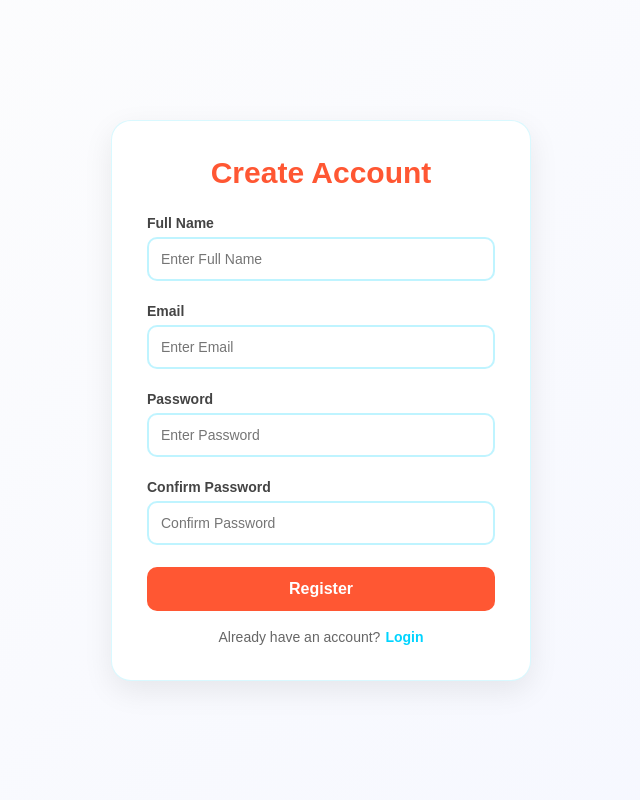
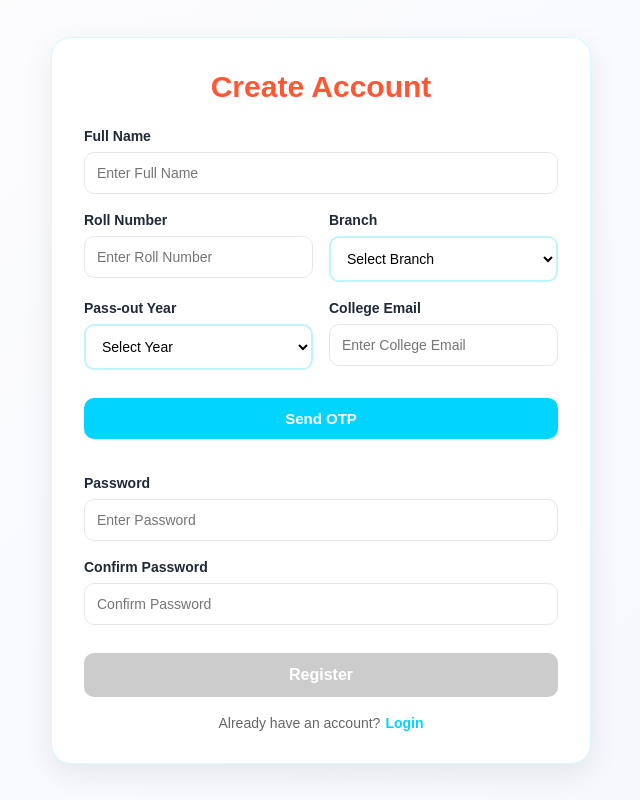
Before and after one commit to KRISHNAVAMSIMAMIDI/campus-connect, a React (Vite) app in the folder campus-connect/: page /register in a window 1280 px wide. Shown: the whole page, without its empty margins (319-959 px from the left). Built offline with nearby package versions, Linux system fonts and the light colour scheme.

Commit message:
Pending changes exported from your codespace

```diff
--- a/campus-connect/src/pages/Register.css
+++ b/campus-connect/src/pages/Register.css
@@ -4,46 +4,53 @@
   box-sizing: border-box;
 }
 
-/* PAGE */
 .register-page {
   min-height: 100vh;
   background: linear-gradient(135deg, #fdfdfd, #f5f7ff);
   display: flex;
   justify-content: center;
   align-items: center;
-  padding: 20px;
+  padding: 30px 20px;
 }
 
-/* CARD */
 .register-card {
-  width: 420px;
-  background: white;
-  padding: 35px;
+  width: 100%;
+  max-width: 540px;
+  background: #ffffff;
+  padding: 32px;
   border-radius: 20px;
-  box-shadow: 0 10px 30px rgba(0,0,0,0.08);
+  box-shadow: 0 10px 30px rgba(0, 0, 0, 0.08);
   border: 1px solid rgba(0, 212, 255, 0.15);
 }
 
-/* TITLE */
 .register-title {
   text-align: center;
-  margin-bottom: 25px;
+  margin-bottom: 24px;
   font-size: 30px;
   color: #ff5733;
-  font-weight: bold;
+  font-weight: 700;
 }
 
-/* LABEL */
+.form-group {
+  margin-bottom: 16px;
+}
+
+.form-row {
+  display: grid;
+  grid-template-columns: 1fr 1fr;
+  gap: 16px;
+}
+
 .register-card label {
   display: block;
-  margin: 10px 0 6px;
+  margin-bottom: 6px;
   font-size: 14px;
   font-weight: 600;
   color: #444;
 }
 
-/* INPUT */
-.register-card input {
+.register-card input,
+.register-card select {
   width: 100%;
   padding: 12px;
   border: 2px solid rgba(0, 212, 255, 0.25);
@@ -51,15 +58,49 @@
   font-size: 14px;
   outline: none;
   transition: 0.3s;
-  margin-bottom: 12px;
+  background: white;
 }
 
-.register-card input:focus {
+.register-card input:focus,
+.register-card select:focus {
   border-color: #00d4ff;
 }
 
-/* BUTTON */
-.register-card button {
+.register-card input:disabled {
+  background: #f2f2f2;
+  cursor: not-allowed;
+}
+
+.otp-section {
+  margin-bottom: 20px;
+}
+
+.otp-btn {
+  width: 100%;
+  padding: 12px;
+  background: #00d4ff;
+  color: white;
+  border: none;
+  border-radius: 10px;
+  font-size: 15px;
+  font-weight: 600;
+  cursor: pointer;
+  transition: 0.3s;
+  margin-bottom: 16px;
+}
+
+.otp-btn:hover:not(:disabled) {
+  background: #00b8e6;
+}
+
+.otp-success {
+  color: #22c55e;
+  font-size: 14px;
+  font-weight: 600;
+  text-align: center;
+}
+
+.register-btn {
   width: 100%;
   padding: 13px;
   background: #ff5733;
@@ -70,14 +111,18 @@
   font-weight: 600;
   cursor: pointer;
   transition: 0.3s;
-  margin-top: 10px;
 }
 
-.register-card button:hover {
+.register-btn:hover:not(:disabled) {
   background: #e64a26;
 }
 
-/* LOGIN TEXT */
+.register-btn:disabled,
+.otp-btn:disabled {
+  background: #cccccc;
+  cursor: not-allowed;
+}
+
 .login-text {
   margin-top: 18px;
   text-align: center;
@@ -91,3 +136,22 @@
   cursor: pointer;
   margin-left: 5px;
 }
+
+.login-text span:hover {
+  text-decoration: underline;
+}
+
+@media (max-width: 600px) {
+  .register-card {
+    padding: 24px;
+  }
+
+  .form-row {
+    grid-template-columns: 1fr;
+    gap: 0;
+  }
+
+  .register-title {
+    font-size: 26px;
+  }
+}
--- a/campus-connect/src/pages/Register.jsx
+++ b/campus-connect/src/pages/Register.jsx
@@ -1,27 +1,96 @@
 import { useState } from "react";
 import "./Register.css";
 import { useNavigate } from "react-router-dom";
-import { registerUser } from "../services/api";// adjust path if needed
+import {
+  registerUser,
+  sendOtp,
+  verifyOtp
+} from "../services/api";
 
 function Register() {
   const navigate = useNavigate();
 
   const [form, setForm] = useState({
     name: "",
+    rollNumber: "",
+    branch: "",
+    passoutYear: "",
     email: "",
     password: "",
     confirmPassword: ""
   });
 
+  const [otp, setOtp] = useState("");
+  const [otpSent, setOtpSent] = useState(false);
+  const [otpVerified, setOtpVerified] = useState(false);
+
   const handleChange = (e) => {
-    setForm({
-      ...form,
-      [e.target.name]: e.target.value
-    });
+    const { name, value } = e.target;
+
+    setForm((prev) => ({
+      ...prev,
+      [name]: value
+    }));
+
+    if (name === "email") {
+      setOtp("");
+      setOtpSent(false);
+      setOtpVerified(false);
+    }
+  };
+
+  const handleSendOtp = async () => {
+    if (!form.email.endsWith("@gvpce.ac.in")) {
+      alert("Please use your college email.");
+      return;
+    }
+
+    try {
+      await sendOtp(form.email);
+
+      setOtpSent(true);
+      setOtpVerified(false);
+
+      alert("OTP sent successfully!");
+
+    } catch (error) {
+      console.error(error);
+      alert(
+        error.response?.data?.message ||
+        "Failed to send OTP"
+      );
+    }
+  };
+
+  const handleVerifyOtp = async () => {
+    if (!otp.trim()) {
+      alert("Please enter OTP.");
+      return;
+    }
+
+    try {
+      await verifyOtp(form.email, otp);
+
+      setOtpVerified(true);
+
+      alert("OTP verified successfully!");
+
+    } catch (error) {
+      console.error(error);
+      alert(
+        error.response?.data?.message ||
+        "Invalid or expired OTP"
+      );
+    }
   };
 
   const handleSubmit = async (e) => {
     e.preventDefault();
+
+    if (!otpVerified) {
+      alert("Please verify your OTP first.");
+      return;
+    }
 
     if (form.password !== form.confirmPassword) {
       alert("Passwords do not match!");
@@ -29,28 +98,26 @@ function Register() {
     }
 
     try {
-      const response = await registerUser({
+      await registerUser({
         name: form.name,
+        rollNumber: form.rollNumber,
+        branch: form.branch,
+        passoutYear: Number(form.passoutYear),
         email: form.email,
         password: form.password
       });
 
-      console.log(response.data);
-
       alert("Registration Successful!");
 
-      // Go to Login Page
       navigate("/");
 
     } catch (error) {
-
       console.error(error);
 
-      if (error.response) {
-        alert(error.response.data.message || "Registration Failed");
-      } else {
-        alert("Server Error");
-      }
+      alert(
+        error.response?.data?.message ||
+        "Registration Failed"
+      );
     }
   };
 
@@ -63,7 +130,9 @@ function Register() {
           Create Account
         </h2>
 
+        <div className="form-group">
           <label>Full Name</label>
+
           <input
             type="text"
             name="name"
@@ -72,18 +141,133 @@ function Register() {
             onChange={handleChange}
             required
           />
+        </div>
 
-        <label>Email</label>
+        <div className="form-row">
+
+          <div className="form-group">
+            <label>Roll Number</label>
+
+            <input
+              type="text"
+              name="rollNumber"
+              placeholder="Enter Roll Number"
+              value={form.rollNumber}
+              onChange={handleChange}
+              required
+            />
+          </div>
+
+          <div className="form-group">
+            <label>Branch</label>
+
+            <select
+              name="branch"
+              value={form.branch}
+              onChange={handleChange}
+              required
+            >
+              <option value="">Select Branch</option>
+              <option value="CSE">CSE</option>
+              <option value="CSE-AIML">CSE-AIML</option>
+              <option value="CSBS">CSBS</option>
+              <option value="IT">IT</option>
+              <option value="ECE">ECE</option>
+              <option value="EEE">EEE</option>
+              <option value="MECH">MECH</option>
+              <option value="CIVIL">CIVIL</option>
+            </select>
+          </div>
+
+        </div>
+
+        <div className="form-row">
+
+          <div className="form-group">
+            <label>Pass-out Year</label>
+
+            <select
+              name="passoutYear"
+              value={form.passoutYear}
+              onChange={handleChange}
+              required
+            >
+              <option value="">Select Year</option>
+              <option value="2026">2026</option>
+              <option value="2027">2027</option>
+              <option value="2028">2028</option>
+              <option value="2029">2029</option>
+              <option value="2030">2030</option>
+            </select>
+          </div>
+
+          <div className="form-group">
+            <label>College Email</label>
+
             <input
               type="email"
               name="email"
-          placeholder="Enter Email"
+              placeholder="Enter College Email"
               value={form.email}
               onChange={handleChange}
+              disabled={otpVerified}
               required
             />
+          </div>
 
+        </div>
+
+        <div className="otp-section">
+
+          <button
+            type="button"
+            className="otp-btn"
+            onClick={handleSendOtp}
+            disabled={otpVerified}
+          >
+            {otpSent ? "Resend OTP" : "Send OTP"}
+          </button>
+
+          {otpSent && !otpVerified && (
+            <div className="form-row">
+
+              <div className="form-group">
+                <label>Enter OTP</label>
+
+                <input
+                  type="text"
+                  placeholder="Enter 6-digit OTP"
+                  value={otp}
+                  onChange={(e) => setOtp(e.target.value)}
+                />
+              </div>
+
+              <div className="form-group">
+                <label>&nbsp;</label>
+
+                <button
+                  type="button"
+                  className="otp-btn"
+                  onClick={handleVerifyOtp}
+                >
+                  Verify OTP
+                </button>
+              </div>
+
+            </div>
+          )}
+
+          {otpVerified && (
+            <p className="otp-success">
+              ✓ Email verified successfully
+            </p>
+          )}
+
+        </div>
+
+        <div className="form-group">
           <label>Password</label>
+
           <input
             type="password"
             name="password"
@@ -92,8 +276,11 @@ function Register() {
             onChange={handleChange}
             required
           />
+        </div>
 
+        <div className="form-group">
           <label>Confirm Password</label>
+
           <input
             type="password"
             name="confirmPassword"
@@ -102,13 +289,19 @@ function Register() {
             onChange={handleChange}
             required
           />
+        </div>
 
-        <button type="submit">
+        <button
+          type="submit"
+          className="register-btn"
+          disabled={!otpVerified}
+        >
           Register
         </button>
 
         <p className="login-text">
           Already have an account?
+
           <span onClick={() => navigate("/")}>
             Login
           </span>
--- a/campus-connect/src/services/api.js
+++ b/campus-connect/src/services/api.js
@@ -1,7 +1,7 @@
 import axios from "axios";
 
 const API = axios.create({
-  baseURL: "http://localhost:8080/api",
+  baseURL: "https://didactic-capybara-7v9g6g9ppr7xhxp54-8080.app.github.dev/api",
   headers: {
     "Content-Type": "application/json",
   },
@@ -10,6 +10,17 @@ const API = axios.create({
 // Register User
 export const registerUser = (userData) => {
   return API.post("/auth/register", userData);
+};
+
+export const sendOtp = (email) => {
+  return API.post("/auth/send-otp", { email });
+};
+
+export const verifyOtp = (email, otp) => {
+  return API.post("/auth/verify-otp", {
+    email,
+    otp
+  });
 };
 
 // Login User
```
Also changed, not shown: campus-connect/src/pages/Events.css (+51 -66 lines), 1 other file (tests, documents, lock files or other folders). Lines whose indentation alone changed are shown as unchanged.
